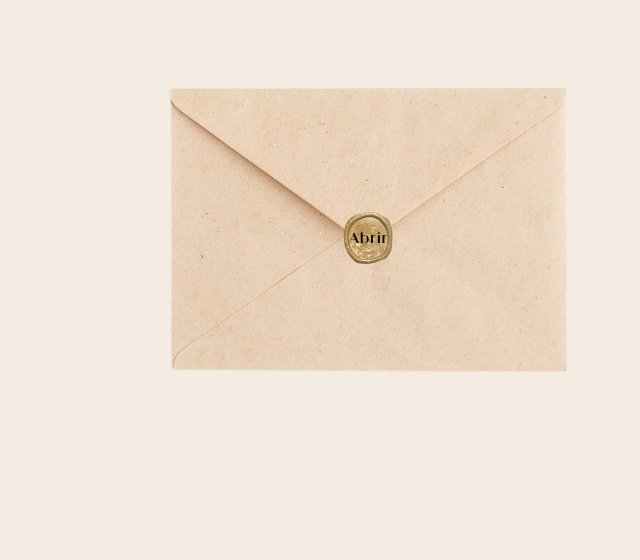
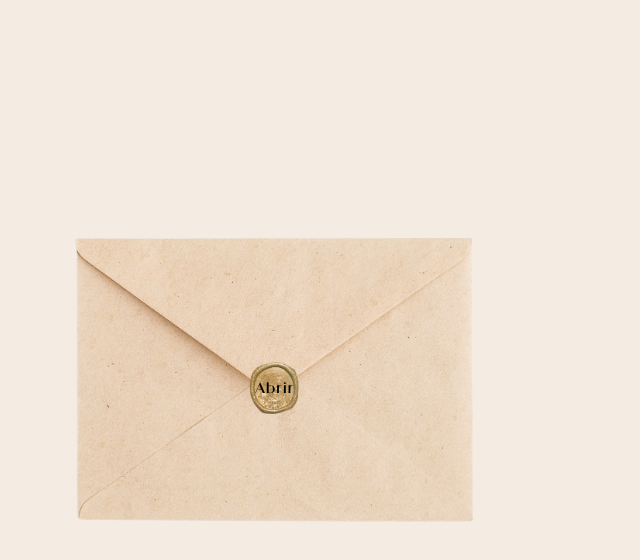
Before and after one commit to Duotech-Design/invitaciones, a React (Create React App) app: page /sobre in a window 1280 px wide. Shown: the top 560 px of the page, without its empty margins (264-904 px from the left). Built offline with nearby package versions, Linux system fonts and the light colour scheme; a web font is replaced by a local one.

Commit message:
agregar sobre

```diff
--- a/src/components/Sobre/Sobre.js
+++ b/src/components/Sobre/Sobre.js
@@ -1,13 +1,15 @@
-import { Box, Typography } from "@mui/material";
-
+import { Box } from "@mui/material";
 
 const styles = {
   sobre: {
     //position: "relative",
     //textAlign: "center",
     margin: "0px 0px",
-    maxWidth: "70%",
-    maxHeight: "70%",
+    width: "100%",
+    height: "100%",
+    objectFit: "cover",
+    //maxWidth: "70%",
+    //maxHeight: "70%",
   },
 };
 
@@ -18,13 +20,18 @@ function Sobre() {
         display: "flex",
         justifyContent: "center",
         alignItems: "center",
+        width: "100%",
+        height: "100vh",
+        backgroundImage: "url('/img/Sobre.png')",
+        backgroundRepeat: "no-repeat",
+        backgroundPosition: "38% 50%",
       }}
     >
-      <img
+      {/*}  <img
         src="/img/Sobre.png"
         alt="Imagen de inicio" // Propiedad alt para describir la imagen
         style={styles.sobre}
-      />
+    />*/}
     </Box>
   );
 }
```
